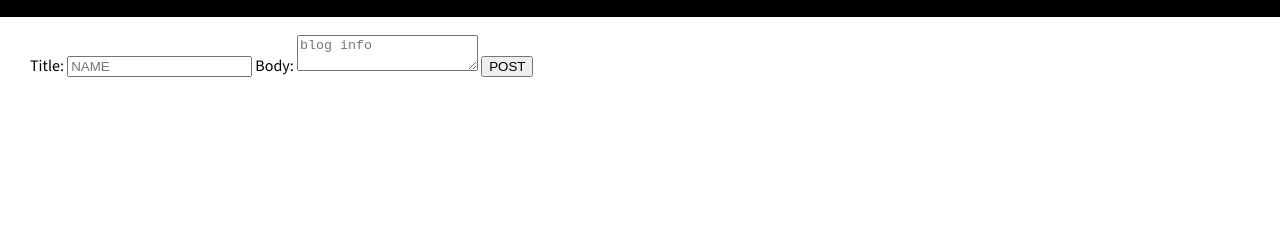
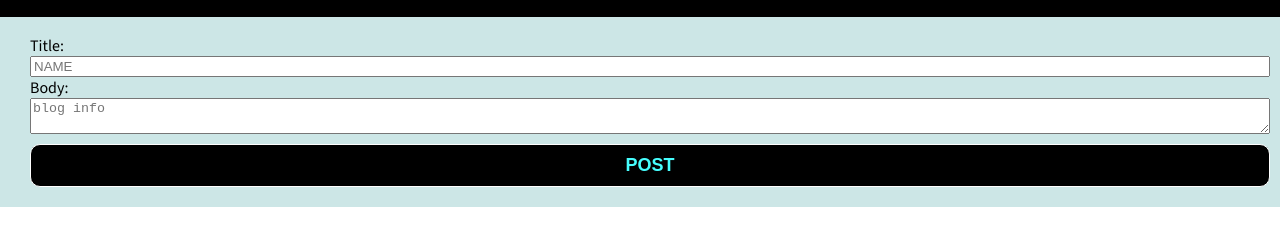
Before and after one commit to mattmarz94/BlogSpace, a plain HTML site: page index.html in a window 1280 px wide. Shown: the part 45-290 px from the top of the page. Drawn offline with nearby package versions, Linux system fonts and the light colour scheme; no server answers.

Commit message:
added simple styling to the form for better readability while writing more code.

```diff
--- a/styles.css
+++ b/styles.css
@@ -26,4 +26,23 @@ nav > h2{
 
 form {
     padding: 80px 10px 10px 30px;
+    display: grid;
+    background: rgb(204, 230, 230);
 }
+
+input #post-title,
+ textarea #post-body {
+    margin-bottom: 20px;
+}
+
+button {
+    padding: 10px;
+    font-size: 18px;
+    cursor: pointer;
+    margin: 10px 0px;
+    border-radius: 10px;
+    border: 1px solid rgb(255, 255, 255);
+    background-color: black;
+    color: rgb(70, 253, 253);
+    font-weight: bold;
+}
```
